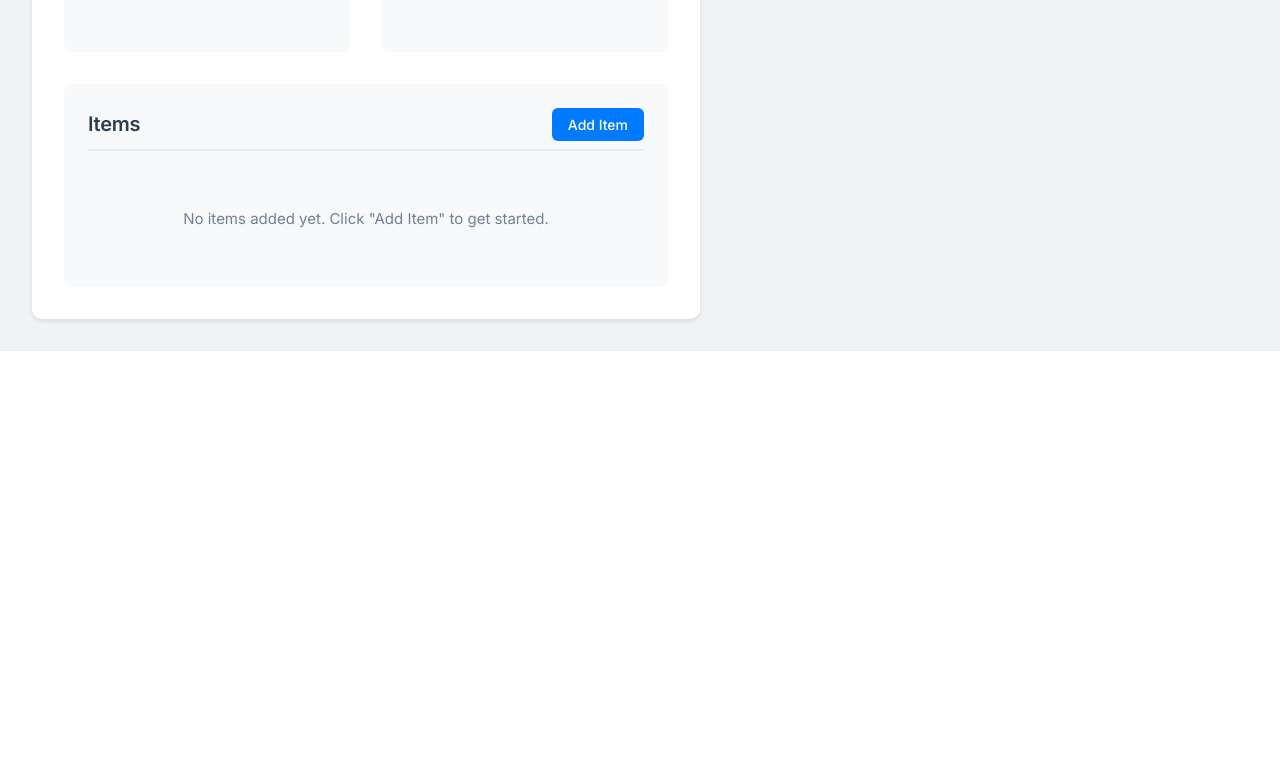
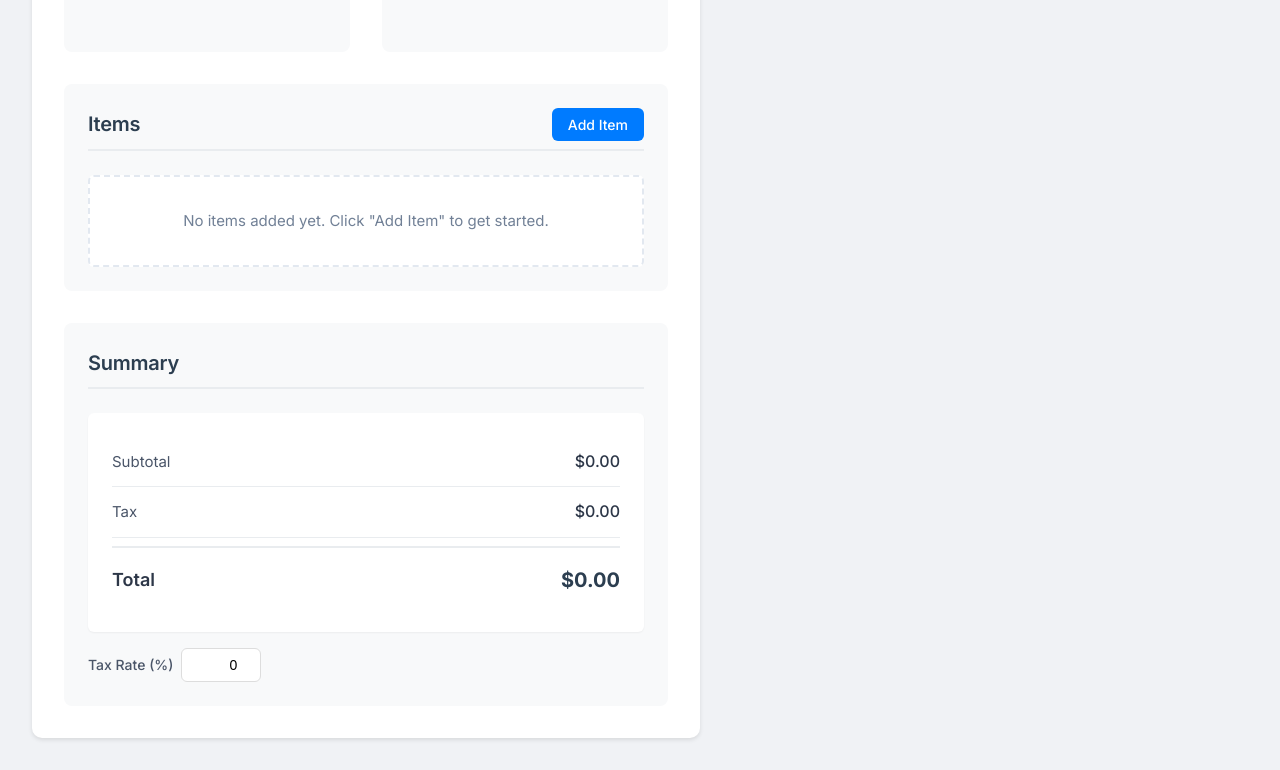
Before and after one commit to hassamimtiaz/invoice-generator, a React (Vite) app: page / in a window 1280 px wide. Shown: the part 831-1601 px from the top of the page. Before the commit the page ends 1182 px from the top, so only its background shows below. Built offline with nearby package versions, Linux system fonts and the light colour scheme.

Commit message:
Add summary calculations and improve items UI consistency

```diff
--- a/src/App.tsx
+++ b/src/App.tsx
@@ -1,16 +1,29 @@
+import { useState, useEffect } from 'react'
 import InvoiceHeader from './components/InvoiceHeader'
 import BillingDetails from './components/BillingDetails'
 import Items from './components/Items'
+import Summary from './components/Summary'
+import type { InvoiceItem } from './types'
 import './App.scss'
 
 function App() {
+  const [items, setItems] = useState<InvoiceItem[]>(() => {
+    const savedItems = localStorage.getItem('invoiceItems');
+    return savedItems ? JSON.parse(savedItems) : [];
+  });
+
+  useEffect(() => {
+    localStorage.setItem('invoiceItems', JSON.stringify(items));
+  }, [items]);
+
   return (
     <div className="app">
       <div className="container">
         <h1>Invoice Generator</h1>
         <InvoiceHeader />
         <BillingDetails />
-        <Items />
+        <Items items={items} onItemsChange={setItems} />
+        <Summary items={items} />
       </div>
     </div>
   )
--- a/src/components/Items.tsx
+++ b/src/components/Items.tsx
@@ -9,17 +9,13 @@ interface ItemErrors {
   price?: string;
 }
 
-const Items = () => {
-  const [items, setItems] = useState<InvoiceItem[]>(() => {
-    const savedItems = localStorage.getItem('invoiceItems');
-    return savedItems ? JSON.parse(savedItems) : [];
-  });
+interface ItemsProps {
+  items: InvoiceItem[];
+  onItemsChange: (items: InvoiceItem[]) => void;
+}
 
+const Items = ({ items, onItemsChange }: ItemsProps) => {
   const [errors, setErrors] = useState<{ [key: string]: ItemErrors }>({});
-
-  useEffect(() => {
-    localStorage.setItem('invoiceItems', JSON.stringify(items));
-  }, [items]);
 
   const validateItem = (item: InvoiceItem): ItemErrors => {
     const errors: ItemErrors = {};
@@ -51,7 +47,7 @@ const Items = () => {
       quantity: 1,
       price: 0
     };
-    setItems([...items, newItem]);
+    onItemsChange([...items, newItem]);
   };
 
   const updateItem = (id: string, field: keyof InvoiceItem, value: string | number) => {
@@ -67,11 +63,11 @@ const Items = () => {
       }
       return item;
     });
-    setItems(updatedItems);
+    onItemsChange(updatedItems);
   };
 
   const deleteItem = (id: string) => {
-    setItems(items.filter(item => item.id !== id));
+    onItemsChange(items.filter(item => item.id !== id));
     setErrors(prev => {
       const newErrors = { ...prev };
       delete newErrors[id];
@@ -85,6 +81,15 @@ const Items = () => {
         Items
         <button onClick={addItem}>Add Item</button>
       </h2>
+      {items.length > 0 && (
+        <div className="items-header">
+          <div>Item Name</div>
+          <div>Description</div>
+          <div>Quantity</div>
+          <div>Price</div>
+          <div></div>
+        </div>
+      )}
       <div className="items-list">
         {items.length === 0 ? (
           <div className="empty-state">No items added yet. Click "Add Item" to get started.</div>
@@ -99,6 +104,7 @@ const Items = () => {
                   value={item.name}
                   onChange={(e) => updateItem(item.id, 'name', e.target.value)}
                   maxLength={100}
+                  placeholder="Enter item name"
                 />
                 {errors[item.id]?.name && (
                   <span className="error">{errors[item.id].name}</span>
@@ -111,6 +117,7 @@ const Items = () => {
                   value={item.description}
                   onChange={(e) => updateItem(item.id, 'description', e.target.value)}
                   maxLength={500}
+                  placeholder="Enter item description"
                 />
                 {errors[item.id]?.description && (
                   <span className="error">{errors[item.id].description}</span>
--- /dev/null
+++ b/src/components/Summary.tsx
@@ -0,0 +1,70 @@
+import { useState, useEffect } from 'react';
+import type { InvoiceItem } from '../types';
+import '../styles/Summary.scss';
+
+interface SummaryProps {
+  items: InvoiceItem[];
+}
+
+const Summary = ({ items }: SummaryProps) => {
+  const [taxRate, setTaxRate] = useState<number>(0);
+  const [subtotal, setSubtotal] = useState<number>(0);
+  const [tax, setTax] = useState<number>(0);
+  const [total, setTotal] = useState<number>(0);
+
+  useEffect(() => {
+    const calculatedSubtotal = items.reduce((sum, item) => {
+      return sum + (item.quantity * item.price);
+    }, 0);
+
+    const calculatedTax = (calculatedSubtotal * taxRate) / 100;
+    const calculatedTotal = calculatedSubtotal + calculatedTax;
+
+    setSubtotal(calculatedSubtotal);
+    setTax(calculatedTax);
+    setTotal(calculatedTotal);
+  }, [items, taxRate]);
+
+  const formatCurrency = (amount: number): string => {
+    return new Intl.NumberFormat('en-US', {
+      style: 'currency',
+      currency: 'USD'
+    }).format(amount);
+  };
+
+  return (
+    <div className="summary-section">
+      <h2>Summary</h2>
+      <div className="calculations">
+        <div className="row">
+          <span className="label">Subtotal</span>
+          <span className="value">{formatCurrency(subtotal)}</span>
+        </div>
+        <div className="row">
+          <span className="label">Tax</span>
+          <span className="value">{formatCurrency(tax)}</span>
+        </div>
+        <div className="row total">
+          <span className="label">Total</span>
+          <span className="value">{formatCurrency(total)}</span>
+        </div>
+      </div>
+      <div className="tax-settings">
+        <div className="form-group">
+          <label htmlFor="taxRate">Tax Rate (%)</label>
+          <input
+            type="number"
+            id="taxRate"
+            value={taxRate}
+            onChange={(e) => setTaxRate(parseFloat(e.target.value) || 0)}
+            min="0"
+            max="100"
+            step="0.1"
+          />
+        </div>
+      </div>
+    </div>
+  );
+};
+
+export default Summary;
--- a/src/styles/Items.scss
+++ b/src/styles/Items.scss
@@ -25,7 +25,7 @@
       font-size: 0.875rem;
       font-weight: 500;
       cursor: pointer;
-      transition: background-color 0.2s ease;
+      transition: all 0.2s ease;
 
       &:hover {
         background-color: #0056b3;
@@ -39,6 +39,19 @@
     gap: 1rem;
   }
 
+  .items-header {
+    display: grid;
+    grid-template-columns: 2fr 3fr 1fr 1fr auto;
+    gap: 1rem;
+    padding: 0 1rem;
+    margin-bottom: 0.5rem;
+    color: #64748b;
+    font-size: 0.8125rem;
+    font-weight: 600;
+    text-transform: uppercase;
+    letter-spacing: 0.5px;
+  }
+
   .item {
     display: grid;
     grid-template-columns: 2fr 3fr 1fr 1fr auto;
@@ -48,6 +61,11 @@
     background-color: white;
     border-radius: 6px;
     box-shadow: 0 1px 2px rgba(0, 0, 0, 0.05);
+    transition: all 0.2s ease;
+
+    &:hover {
+      box-shadow: 0 2px 4px rgba(0, 0, 0, 0.1);
+    }
 
     .form-group {
       margin: 0;
@@ -62,11 +80,21 @@
 
       input, textarea {
         width: 100%;
-        padding: 0.5rem;
+        padding: 0.625rem;
         border: 1px solid #ddd;
-        border-radius: 4px;
+        border-radius: 6px;
         font-size: 0.875rem;
         font-family: inherit;
+        transition: all 0.2s ease;
+        background-color: #fff;
+
+        &::placeholder {
+          color: #a0aec0;
+        }
+
+        &:hover:not(:focus) {
+          border-color: #cbd5e0;
+        }
 
         &:focus {
           outline: none;
@@ -75,15 +103,26 @@
         }
       }
 
+      input[type="number"] {
+        -moz-appearance: textfield;
+        &::-webkit-outer-spin-button,
+        &::-webkit-inner-spin-button {
+          -webkit-appearance: none;
+          margin: 0;
+        }
+      }
+
       textarea {
         resize: vertical;
         min-height: 38px;
+        line-height: 1.5;
       }
 
       .error {
         color: #e53e3e;
         font-size: 0.75rem;
-        margin-top: 0.25rem;
+        margin-top: 0.375rem;
+        font-weight: 500;
       }
     }
 
@@ -92,7 +131,7 @@
       color: #e53e3e;
       border: 1px solid #e53e3e;
       padding: 0.5rem;
-      border-radius: 4px;
+      border-radius: 6px;
       cursor: pointer;
       height: 38px;
       width: 38px;
@@ -101,6 +140,7 @@
       justify-content: center;
       align-self: flex-end;
       transition: all 0.2s ease;
+      margin-top: 1.875rem;
 
       &:hover {
         background-color: #e53e3e;
@@ -114,5 +154,8 @@
     padding: 2rem;
     color: #718096;
     font-size: 0.9375rem;
+    background-color: white;
+    border-radius: 6px;
+    border: 2px dashed #e2e8f0;
   }
 }
--- /dev/null
+++ b/src/styles/Summary.scss
@@ -0,0 +1,97 @@
+.summary-section {
+  margin-top: 2rem;
+  background-color: #f8f9fa;
+  padding: 1.5rem;
+  border-radius: 8px;
+
+  h2 {
+    font-size: 1.25rem;
+    color: #2c3e50;
+    margin-bottom: 1.5rem;
+    padding-bottom: 0.5rem;
+    border-bottom: 2px solid #e9ecef;
+    font-weight: 600;
+    letter-spacing: -0.25px;
+  }
+
+  .calculations {
+    background-color: white;
+    padding: 1.5rem;
+    border-radius: 6px;
+    box-shadow: 0 1px 2px rgba(0, 0, 0, 0.05);
+
+    .row {
+      display: flex;
+      justify-content: space-between;
+      align-items: center;
+      padding: 0.75rem 0;
+
+      &:not(:last-child) {
+        border-bottom: 1px solid #e9ecef;
+      }
+
+      .label {
+        color: #4a5568;
+        font-size: 0.9375rem;
+      }
+
+      .value {
+        font-size: 1rem;
+        font-weight: 500;
+        color: #2d3748;
+      }
+
+      &.total {
+        margin-top: 0.5rem;
+        padding-top: 1rem;
+        border-top: 2px solid #e9ecef;
+
+        .label {
+          font-size: 1.125rem;
+          font-weight: 600;
+          color: #2d3748;
+        }
+
+        .value {
+          font-size: 1.25rem;
+          font-weight: 700;
+          color: #2c3e50;
+        }
+      }
+    }
+  }
+
+  .tax-settings {
+    margin-top: 1rem;
+    display: flex;
+    align-items: center;
+    gap: 1rem;
+
+    .form-group {
+      display: flex;
+      align-items: center;
+      gap: 0.5rem;
+
+      label {
+        font-size: 0.875rem;
+        color: #4a5568;
+        font-weight: 500;
+      }
+
+      input {
+        width: 80px;
+        padding: 0.5rem;
+        border: 1px solid #ddd;
+        border-radius: 6px;
+        font-size: 0.875rem;
+        text-align: right;
+
+        &:focus {
+          outline: none;
+          border-color: #007bff;
+          box-shadow: 0 0 0 2px rgba(0, 123, 255, 0.25);
+        }
+      }
+    }
+  }
+}
```
